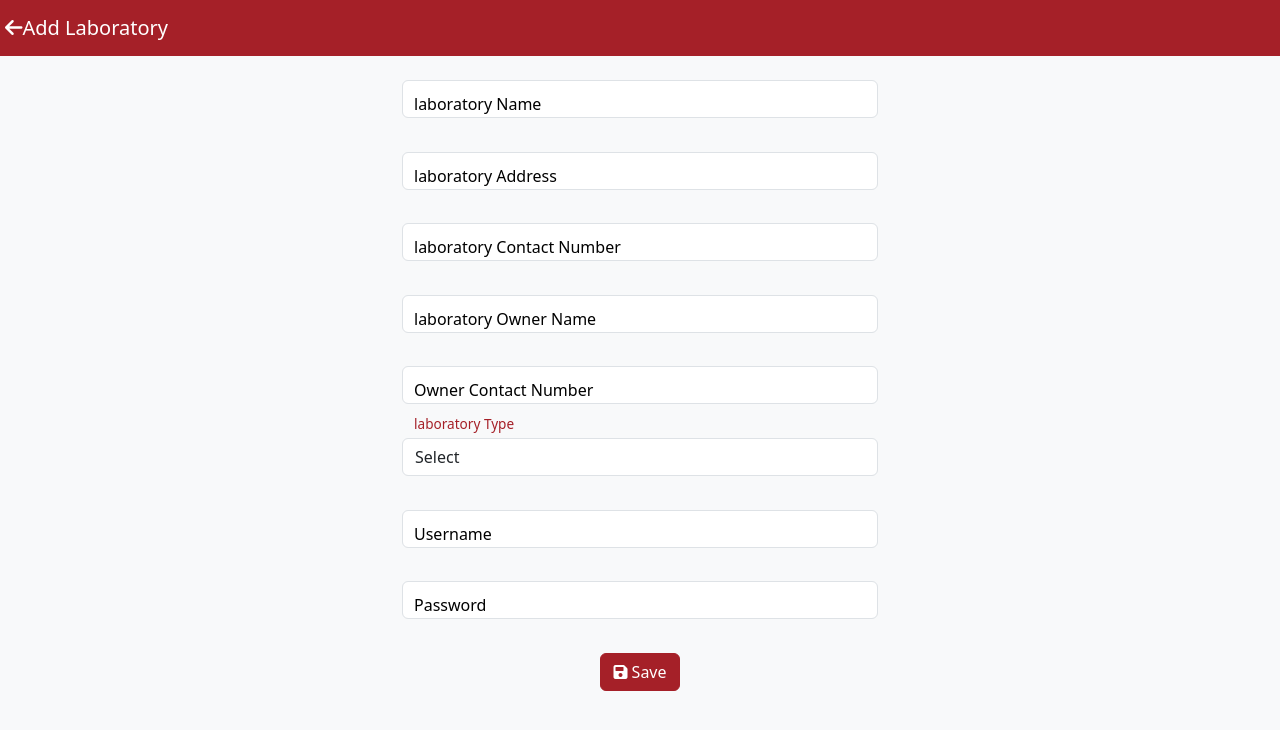
After one commit to SunilLimje1979/MahiEHR, a Django app: page /MahiEHR/Add_laboratory/ in a window 1280 px wide. The commit adds this page. Shown: the top 730 px of the page. Run offline with Django 5.2, Linux system fonts and the light colour scheme.

Commit message:
new laboratory model with changes in consultation screen

```diff
--- a/EHRapp/urls.py
+++ b/EHRapp/urls.py
@@ -74,5 +74,9 @@ urlpatterns = [
     path('get_all_pharmacist/',get_all_pharmacist,name='get_all_pharmacist'),
     path('toggle_pharmacist_status/',toggle_pharmacist_status,name='toggle_pharmacist_status'),
     path('Add_pharmacist/',Add_pharmacist,name='Add_pharmacist'),
+    path('approveLaboratory/',approveLaboratory,name='approveLaboratory'),
+    path('get_all_laboratory/',get_all_laboratory,name='get_all_laboratory'),
+    path('toggle_laboratory_status/',toggle_laboratory_status,name='toggle_laboratory_status'),
+    path('Add_laboratory/',Add_laboratory,name='Add_laboratory'),
 
 ]
--- a/EHRapp/views.py
+++ b/EHRapp/views.py
@@ -1634,6 +1634,16 @@ def Consultation(request,id):
         else:
             pharmadata=[]
 
+        ################################All Active Laboratory##################
+        laboratory_res= requests.post('http://13.233.211.102/medicalrecord/api/get_doctor_laboratory_bydoctorid/',json={"doctor_id":request.session['doctor_id'],"Status":0})
+        print(laboratory_res.text)
+        if(laboratory_res.json().get('message_code')==1000):
+            laboratorydata = laboratory_res.json().get('message_data')
+            print("1642",laboratorydata)
+
+        else:
+            laboratorydata=[]
+
 
         return render(request, 'Doctor/consultation.html', {"get_patient_by_appointment_id":get_patient_by_appointment_id,
                     "get_patient_boimterics_vitals":get_patient_boimterics_vitals,"all_medicines":all_medicines,
@@ -1641,6 +1651,7 @@ def Consultation(request,id):
                     "medicine_instruction":medicine_instruction,'consult_data':consult_data,'symptoms_data':symptoms_data,
                     'lab_list':lab_list,'medic_list':medic_list,'prescription':prescription_data['prescription_details'],
                     'default_fees':default_fees,'pain_scale_range': range(1, 11),'outstanding':outstanding,'pharmadata':pharmadata,
+                    'laboratorydata':laboratorydata,
                 })
     else:
 
@@ -1844,6 +1855,19 @@ def Consultation(request,id):
 
                 labs=request.POST['lab_tests']
                 labsdata_list = [labs.strip() for labs in labs.split('\n') if labs.strip()]
+                if(labsdata_list):
+                    #############################laboratory details##############################
+                    selected_laboratorytid = request.POST.getlist('laboratoryoptions[]')  # Fetch selected options as a list
+                    if(selected_laboratorytid):
+                        for laboratoryid in selected_laboratorytid:
+                            laboratoryapi_data={
+                                "doctor_id": request.session["doctor_id"],
+                                "patient_id": patient_id,
+                                "laboratory_id": int(laboratoryid),
+                                "prescription_id":prescription_id
+                            }
+                            laboratoryapi_res = requests.post('http://13.233.211.102/medicalrecord/api/insert_prescribe_laboratory/',json=laboratoryapi_data)
+                            print(laboratoryapi_res.text)
                 print('from screen',labsdata_list)
                 patientlab_url="http://13.233.211.102/medicalrecord/api/get_patient_labinvestigations_by_consultation_id/"
                 api_para={"consultation_id":request.session['consultation_id']}
@@ -1876,7 +1900,7 @@ def Consultation(request,id):
                     "patient_labtestid": 1,#investigation_id
                     "patient_labtestreport": "Sample Report",
                     "patient_labtestsample": 3,
-                    "patient_labtestreport_check": 1,
+                    "patient_labtestreport_check": 0,#1
                     "lattest_extrafield1": 42,
                     "isdeleted":0
                     }
@@ -2148,6 +2172,19 @@ def Consultation(request,id):
                         labs_data['labinvestigation_category']=category
                         lab_response=requests.post(lab_url,json=labs_data)
                     print(lab_response.text)
+
+                    #############################Pharmacist details##############################
+                    selected_laboratorytid = request.POST.getlist('laboratoryoptions[]')  # Fetch selected options as a list
+                    if(selected_laboratorytid):
+                        for laboratoryid in selected_laboratorytid:
+                            laboratoryapi_data={
+                                "doctor_id": request.session["doctor_id"],
+                                "patient_id": patient_id,
+                                "laboratory_id": int(laboratoryid),
+                                "prescription_id":prescription_id
+                            }
+                            laboratoryapi_res = requests.post('http://13.233.211.102/medicalrecord/api/insert_prescribe_laboratory/',json=laboratoryapi_data)
+                            print(laboratoryapi_res.text)
                 else:
                     print("no labs found")
 
@@ -3749,3 +3786,118 @@ def Add_pharmacist(request):
             messages.error(request, 'failed to Add Pharmacist try one more time')
 
         return redirect(get_all_pharmacist)
+
+
+
+###############################Laboratory
+def approveLaboratory(request):
+    if(request.method=='GET'):
+        laboratory_token=request.GET.get("laboratory_token")
+        if(laboratory_token):
+            print(laboratory_token)
+            if('doctor_id' in request.session):
+                api_res= requests.post('http://13.233.211.102/medicalrecord/api/get_laboratory_details_bytoken/',json={'laboratory_token':laboratory_token})
+                print(api_res.text)
+                if(api_res.json().get('message_code')==1000):
+                    laboratory = api_res.json().get('message_data')
+                    return render(request,'Doctor/approveLaboratory.html',{'laboratory':laboratory})
+                else:
+                    return HttpResponse("No Details found for Laboratory token")
+            else:
+                return redirect(login)
+
+        else:
+            print(laboratory_token)
+            return HttpResponse('No Laboratory token')
+
+    else:
+        laboratory_id = request.POST['laboratory_id']
+        api_res = requests.post('http://13.233.211.102/medicalrecord/api/insert_doctor_laboratory_link/',json={'doctor_id':request.session['doctor_id'],'location_id':request.session['location_id'],'laboratory_id':laboratory_id})
+        print(api_res.text)
+        if(api_res.json().get('message_code')==1000):
+           messages.success(request, 'Laboratory Approved successfully!')
+           print('Approved')
+
+        elif(api_res.json().get('message_code')==1001):
+            messages.success(request, 'Laboratory Already Approved!')
+
+        else:
+            messages.error(request, 'failed to approve try to contact Support')
+            #return HttpResponse("failed to approve try to contact Support")
+
+
+        return redirect(get_all_laboratory)
+
+
+def get_all_laboratory(request):
+    api_res = requests.post('http://13.233.211.102/medicalrecord/api/get_doctor_laboratory_bydoctorid/',json={'doctor_id':request.session['doctor_id']})
+    print(api_res.text)
+    if(api_res.json().get('message_code')==1000):
+        labs = api_res.json().get('message_data')
+        print(labs)
+    else:
+        labs=[]
+        messages.error(request,'No Laboratory is Approved..')
+
+
+    return render(request,'Doctor/get_all_laboratory.html',{'labs':labs})
+
+
+def Add_laboratory(request):
+    if(request.method=='GET'):
+        return render(request,'Doctor/add_laboratory.html')
+
+    else:
+        form_data=request.POST
+        print(form_data)
+        api_data = {
+            "laboratory_name": form_data.get('laboratory_name'),
+            "laboratory_address": form_data.get('laboratory_address'),
+            "laboratory_contact_number": form_data.get('laboratory_contact_number'),
+            "laboratory_owner_name": form_data.get('laboratory_owner_name'),
+            "laboratory_owner_number":form_data.get('laboratory_owner_number'),
+            "laboratory_username": form_data.get('username'),
+            "laboratory_password": form_data.get('password'),
+            "laboratory_type": form_data.get('laboratory_type'), # 1 means external and 2 means internal
+        }
+        print(api_data)
+        api_res = requests.post('http://13.233.211.102/medicalrecord/api/insert_laboratory/',json=api_data)
+        print(api_res.text)
+        if(api_res.json().get('message_code')==1000):
+            laboratory_id = api_res.json().get('message_data').get('laboratory_id')
+            approve_res = requests.post('http://13.233.211.102/medicalrecord/api/insert_doctor_laboratory_link/',json={'doctor_id':request.session['doctor_id'],'location_id':request.session['location_id'],'laboratory_id':laboratory_id})
+            print(approve_res.text)
+            if(approve_res.json().get('message_code')==1000):
+                messages.success(request, 'Laboratory Added and Approved successfully!')
+                print('Approved')
+
+            else:
+                messages.error(request, 'failed to approve try to do By Scanning QR Code')
+
+        else:
+            messages.error(request, 'failed to Add Pharmacist try one more time')
+
+        return redirect(get_all_laboratory)
+
+@csrf_exempt
+def toggle_laboratory_status(request):
+    response_data = {
+        'message_code': 999,
+        'message_text': 'Error occurred.'
+    }
+
+    if request.method == 'POST':
+        try:
+            data = json.loads(request.body)
+            doctorlaboratory_id = data.get('doctorlaboratory_id')
+            new_status = data.get('status')
+            print(doctorlaboratory_id,new_status)
+
+            api_res = requests.post('http://13.233.211.102/medicalrecord/api/update_doctor_laboratory_status/',json={'doctorlaboratory_id':doctorlaboratory_id,'status':new_status})
+            print(api_res.text)
+            response_data= api_res.json()
+
+        except Exception as e:
+            response_data['message_text'] = str(e)
+
+    return JsonResponse(response_data)
--- a/templates/Doctor/Settingdashboard.html
+++ b/templates/Doctor/Settingdashboard.html
@@ -269,6 +269,7 @@
             <!-- <button class="button" onclick="location.href='/MahiEHR/no_service/'"><i class="fa-solid  fa-file-prescription" style="margin-bottom:20px ;"></i><br><span style="font-size: 23px; font-weight:bold;">Prescriptions</span></button> -->
             <button class="button" onclick="location.href='/MahiEHR/get_all_users/'"><i class="fa-solid  fa-user" style="margin-bottom:8px ;"></i><br><span style="font-size: 23px; font-weight:bold;">Users</span></button>
             <button class="button" onclick="location.href='/MahiEHR/get_all_pharmacist'"> <i class="fa-solid fa-suitcase-medical" style="margin-bottom:8px ;"></i><br><span style="font-size: 23px; font-weight:bold;">Pharmacists</span></button>
+            <button class="button" onclick="location.href='/MahiEHR/get_all_laboratory'"> <i class="fa-solid fa-vials" style="margin-bottom:8px ;"></i><br><span style="font-size: 23px; font-weight:bold;">Laboratory</span></button>
         </div>
     </div>
 
--- /dev/null
+++ b/templates/Doctor/add_laboratory.html
@@ -0,0 +1,170 @@
+{% load static %}
+{% load pwa %}
+<!DOCTYPE html>
+<html lang="en">
+<head>
+    <meta charset="UTF-8">
+    <meta name="viewport" content="width=device-width, initial-scale=1.0">
+    <title>Add Laboratory</title>
+    <link rel="manifest" href="{% static 'assets/manifest.json' %}">
+    <link rel="shortcut icon" href="{% static 'assets/img/mahi.png' %}">
+    <link href="https://cdn.jsdelivr.net/npm/bootstrap@5.3.2/dist/css/bootstrap.min.css" rel="stylesheet" integrity="sha384-T3c6CoIi6uLrA9TneNEoa7RxnatzjcDSCmG1MXxSR1GAsXEV/Dwwykc2MPK8M2HN" crossorigin="anonymous">
+    <link rel="stylesheet" href="https://cdn.jsdelivr.net/npm/@fortawesome/fontawesome-free@6.0.0/css/all.min.css" />
+    <link rel="stylesheet" href="https://fonts.googleapis.com/css2?family=Poppins:ital,wght@0,500;0,600;0,700;1,400&amp;display=swap" />
+    <style>
+        body {
+            background-color: #f8f9fa;
+        }
+        .navbar {
+            background-color: #A52028;
+            color: white;
+
+        }
+        .container {
+            max-width: 500px;
+            margin-top: 80px;
+        }
+        .form-group {
+            position: relative;
+            margin-bottom: 2.1rem;
+        }
+        .form-control:focus ~ label,
+        .form-control:not(:placeholder-shown) ~ label {
+            top: -1.5rem;
+            left: 0.75rem;
+            font-size: 0.85rem;
+            color: #A52028;
+        }
+        .form-control::placeholder {
+            color: transparent;
+        }
+        label {
+            position: absolute;
+            top: 0.75rem;
+            left: 0.75rem;
+            color: black;
+            transition: all 0.2s ease-in-out;
+            pointer-events: none;
+        }
+
+
+        input[type="text"], input[type="password"] {
+            color: black;
+        }
+
+         /* Loader styles */
+         #loader {
+            position: fixed;
+            left: 30%;
+            top: 30%;
+            transform: translate(-50%, -50%);
+            border: 16px solid #f3f3f3;
+            border-radius: 50%;
+            border-top: 16px solid #f5873e;
+            width: 120px;
+            height: 120px;
+            -webkit-animation: spin 2s linear infinite;
+            animation: spin 2s linear infinite;
+            display: none;
+            z-index: 1000;
+        }
+
+        @-webkit-keyframes spin {
+            0% {
+                -webkit-transform: rotate(0deg);
+            }
+
+            100% {
+                -webkit-transform: rotate(360deg);
+            }
+        }
+
+        @keyframes spin {
+            0% {
+                transform: rotate(0deg);
+            }
+
+            100% {
+                transform: rotate(360deg);
+            }
+        }
+
+    </style>
+</head>
+<body>
+    <!-- Full-page overlay -->
+<div id="overlay" style="display:none; position:fixed; top:0; left:0; width:100%; height:100%; background:rgba(0,0,0,0.5); z-index:9999;"></div>
+    <div id="loader"></div>
+    <div class="container">
+        <form method="POST" id="addconfirm">
+            <nav class="navbar navbar-expand-lg navbar-light fixed-top">
+                <a href="{% url 'get_all_laboratory' %}" class="navbar-brand text-white" style="margin-left: 5px;" ><i class="fas fa-arrow-left"></i>Add Laboratory</a>
+                <!-- <button type="submit" class="btn btn-primary btn-save" style="background-color: white; border-color: #008373;color: #008373"><span
+                    class="fas fa-save" style="color: #008373"></span>
+                    Save
+                </button> -->
+            </nav>
+            {%csrf_token%}
+            <div class="form-group">
+                <input type="text" class="form-control" id="laboratory_name" name="laboratory_name" placeholder=" " required>
+                <label for="laboratory_name">laboratory Name</label>
+            </div>
+            <div class="form-group">
+                <input type="text" class="form-control" id="laboratory_address" name="laboratory_address" placeholder=" " required>
+                <label for="laboratory_address">laboratory Address</label>
+            </div>
+            <div class="form-group">
+                <input type="text" class="form-control" id="laboratory_contact_number" name="laboratory_contact_number" placeholder=" " required pattern="[0-9]{10}" title="Please enter a valid 10-digit mobile number">
+                <label for="laboratory_contact_number">laboratory Contact Number</label>
+            </div>
+            <div class="form-group">
+                <input type="text" class="form-control" id="laboratory_owner_name" name="laboratory_owner_name" placeholder=" " required >
+                <label for="laboratory_owner_name">laboratory Owner Name</label>
+            </div>
+            <div class="form-group">
+                <input type="text" class="form-control" id="laboratory_owner_number" name="laboratory_owner_number" placeholder=" " required pattern="[0-9]{10}" title="Please enter a valid 10-digit mobile number">
+                <label for="laboratory_owner_number">Owner Contact Number</label>
+            </div>
+            <div class="form-group">
+                <select class="form-control" id="laboratory_type" name="laboratory_type" required>
+                    <option value="" disabled selected hidden>Select</option>
+                    <option value="1">External</option>
+                    <option value="2">Internal</option>
+                </select>
+                <label for="contact_type">laboratory Type</label>
+            </div>
+            <div class="form-group">
+                <input type="text" class="form-control" id="username" name="username" placeholder=" " required>
+                <label for="username">Username</label>
+            </div>
+            <div class="form-group">
+                <input type="password" class="form-control" id="password" name="password" placeholder=" " required>
+                <label for="password">Password</label>
+            </div>
+            <div class="text-center mt-3">
+                <button type="submit" class="btn btn-primary btn-save" style="background-color: #A52028; border-color:#A52028;" ><span
+                    class="fas fa-save" style="color: #FFFFFF;"></span>
+                    Save
+                </button>
+            </div>
+        </form>
+    </div>
+    {%if request.session.subscription_status == 'inactive' %}
+        {% include "Doctor/popup.html" %}
+    {%endif%}
+
+    <script src="https://cdn.jsdelivr.net/npm/bootstrap@5.3.2/dist/js/bootstrap.bundle.min.js" integrity="sha384-C6RzsynM9kWDrMNeT87bh95OGNyZPhcTNXj1NW7RuBCsyN/o0jlpcV8Qyq46cDfL" crossorigin="anonymous"></script>
+    <script src="https://code.jquery.com/jquery-3.6.0.min.js"></script>
+    <script src="https://cdnjs.cloudflare.com/ajax/libs/select2/4.0.13/js/select2.min.js"></script>
+
+    <script>
+        // Handle form submission
+        $('#addconfirm').on('submit', function(e) {
+            $('.btn-save').prop('disabled', true); // Disable the save button
+            $('#loader').show(); // Show the loader
+            $('#overlay').show(); // Show the overlay to disable the page
+        });
+    </script>
+
+</body>
+</html>
```
Also changed, not shown: templates/Doctor/approveLaboratory.html (added, +120 -0 lines), templates/Doctor/consultation.html (+18 -1 lines), templates/Doctor/get_all_laboratory.html (added, +198 -0 lines).
